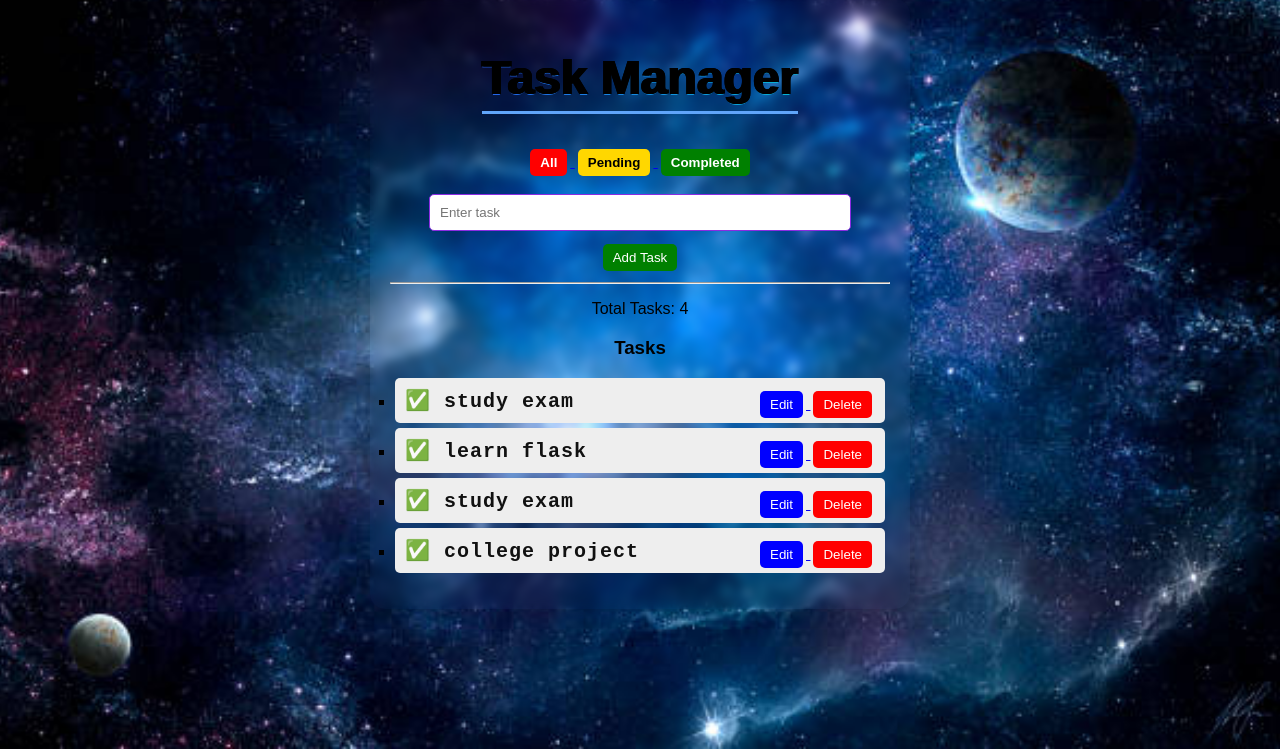
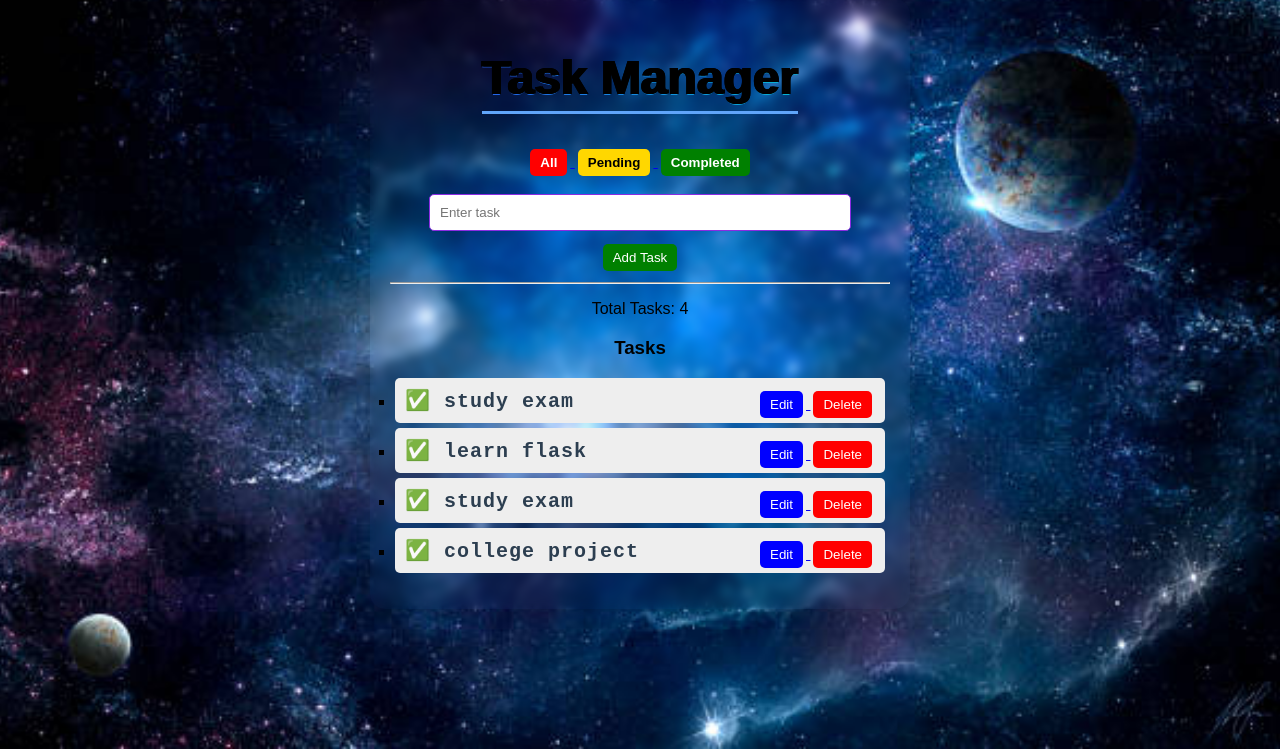
Before and after one commit to dhanusriqueen-crypto/TaskManagementSystem, a Flask app: page / in a window 1280 px wide. Shown: the part 51-800 px from the top of the page. Run offline with Flask 3, Linux system fonts and the light colour scheme; data comes from the database, SQL or seed files in the repository.

Commit message:
Initial Task Manager Project

```diff
--- a/templates/index.html
+++ b/templates/index.html
@@ -140,7 +140,7 @@ button:hover{
 .task-text{
     font-size: 20px;
     font-weight: bold;
-    color:#111111;
+    color:#2c3e50;
     letter-spacing: 1px;
     font-family: 'Courier New', Courier, monospace;
 }
```
